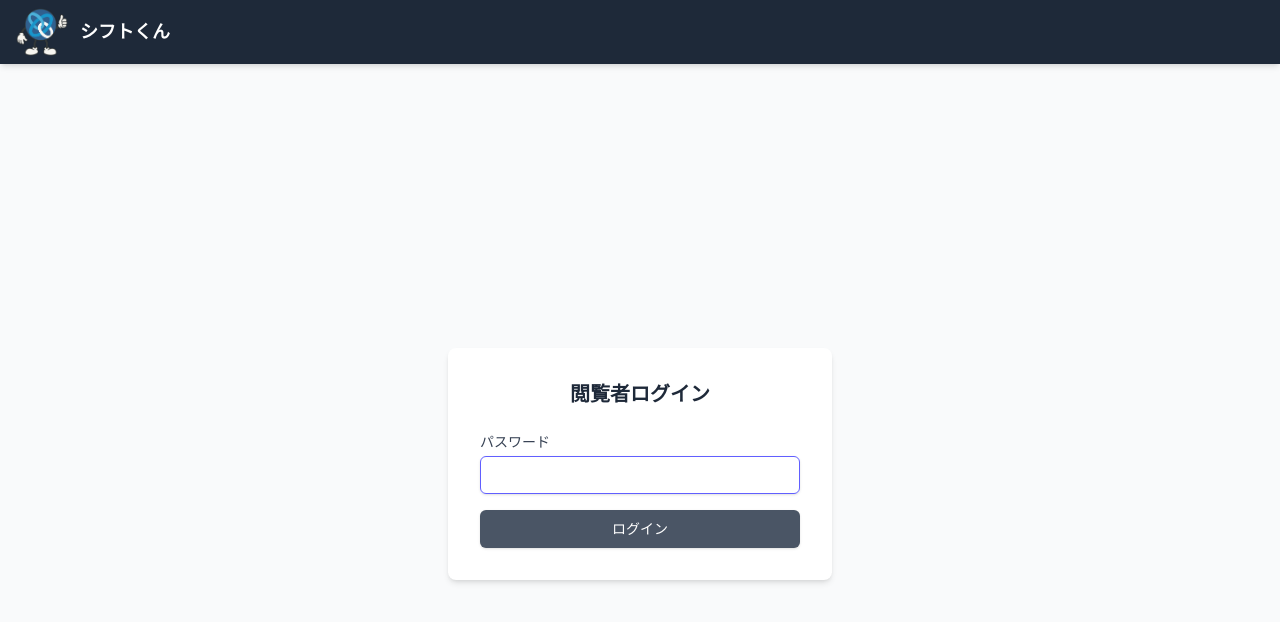
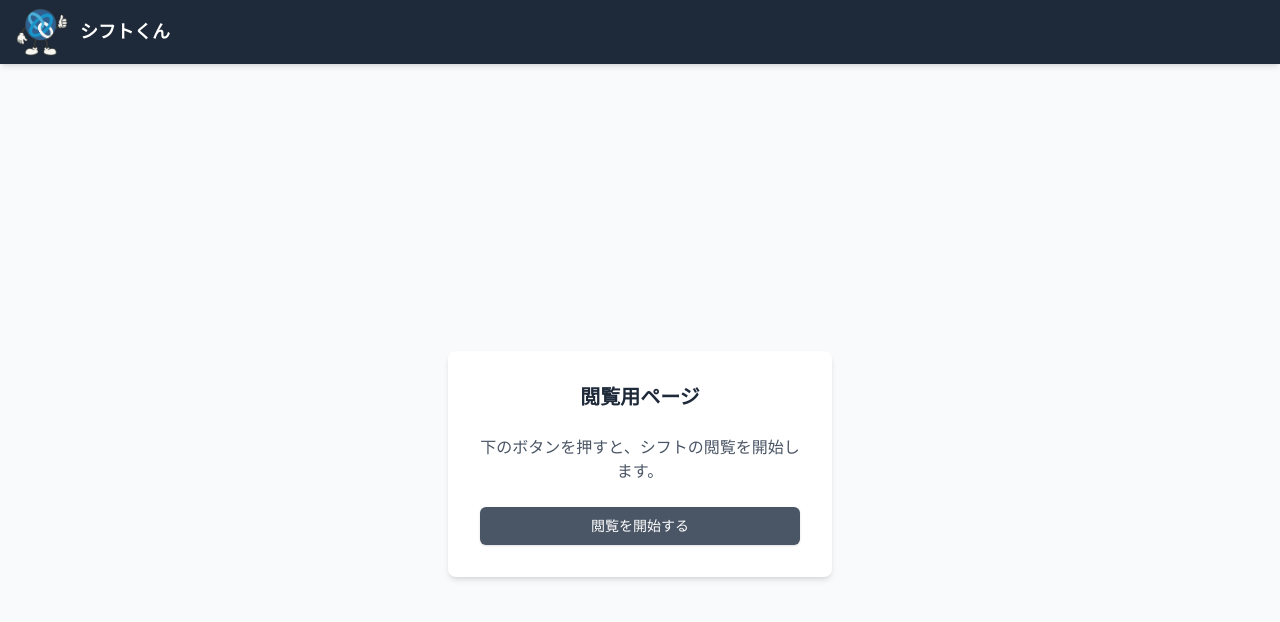
Before and after one commit to taksam2020-byte/shift-management-app, a Next.js app: page /viewer/login in a window 1280 px wide. Shown: the top 622 px of the page. Built offline with nearby package versions, Linux system fonts and the light colour scheme.

Commit message:
feat: Remove password requirement for viewer login

```diff
--- a/src/app/viewer/login/page.tsx
+++ b/src/app/viewer/login/page.tsx
@@ -1,59 +1,29 @@
 'use client';
 
-import { useState, useRef, useEffect } from 'react';
 import { useRouter } from 'next/navigation';
 
 export default function ViewerLoginPage() {
-  const [password, setPassword] = useState('');
-  const [error, setError] = useState<string | null>(null);
-  const [isLoading, setIsLoading] = useState(false);
   const router = useRouter();
-  const passwordRef = useRef<HTMLInputElement>(null);
 
-  useEffect(() => {
-    passwordRef.current?.focus();
-  }, []);
-
-  const handleViewerLogin = (e: React.FormEvent) => {
-    e.preventDefault();
-    if (password === 'viewer') {
+  const handleViewerLogin = () => {
     const viewerUser = { id: 0, name: '閲覧者', isAdmin: false, isViewer: true };
     localStorage.setItem('loggedInUser', JSON.stringify(viewerUser));
     router.push('/dashboard');
-    } else {
-      setError('パスワードが違います。');
-    }
   };
 
   return (
     <div className="flex min-h-screen flex-col items-center justify-center bg-gray-50">
-      <div className="w-full max-w-sm p-8 space-y-6 bg-white rounded-lg shadow-md">
-        <h1 className="text-xl font-bold text-center text-gray-800">閲覧者ログイン</h1>
-        <form onSubmit={handleViewerLogin} className="space-y-4">
-          <div>
-            <label htmlFor="password" className="block text-sm font-medium text-gray-700">
-              パスワード
-            </label>
-            <input
-              id="password"
-              name="password"
-              type="password"
-              ref={passwordRef}
-              value={password}
-              onChange={(e) => setPassword(e.target.value)}
-              required
-              className="mt-1 block w-full px-3 py-2 border border-gray-300 rounded-md shadow-sm placeholder-gray-400 focus:outline-none focus:ring-indigo-500 focus:border-indigo-500 sm:text-sm"
-            />
-          </div>
-          {error && <p className="text-sm text-red-600">{error}</p>}
+      <div className="w-full max-w-sm p-8 space-y-6 bg-white rounded-lg shadow-md text-center">
+        <h1 className="text-xl font-bold text-gray-800">閲覧用ページ</h1>
+        <p className="text-gray-600">
+          下のボタンを押すと、シフトの閲覧を開始します。
+        </p>
         <button
-            type="submit"
-            disabled={isLoading}
-            className="w-full flex justify-center py-2 px-4 border border-transparent rounded-md shadow-sm text-sm font-medium text-white bg-gray-600 hover:bg-gray-700 focus:outline-none focus:ring-2 focus:ring-offset-2 focus:ring-gray-500 disabled:bg-gray-400"
+          onClick={handleViewerLogin}
+          className="w-full flex justify-center py-2 px-4 border border-transparent rounded-md shadow-sm text-sm font-medium text-white bg-gray-600 hover:bg-gray-700 focus:outline-none focus:ring-2 focus:ring-offset-2 focus:ring-gray-500"
         >
-            {isLoading ? 'ログイン中...' : 'ログイン'}
+          閲覧を開始する
         </button>
-        </form>
       </div>
     </div>
   );
```
Lines whose indentation alone changed are shown as unchanged.
